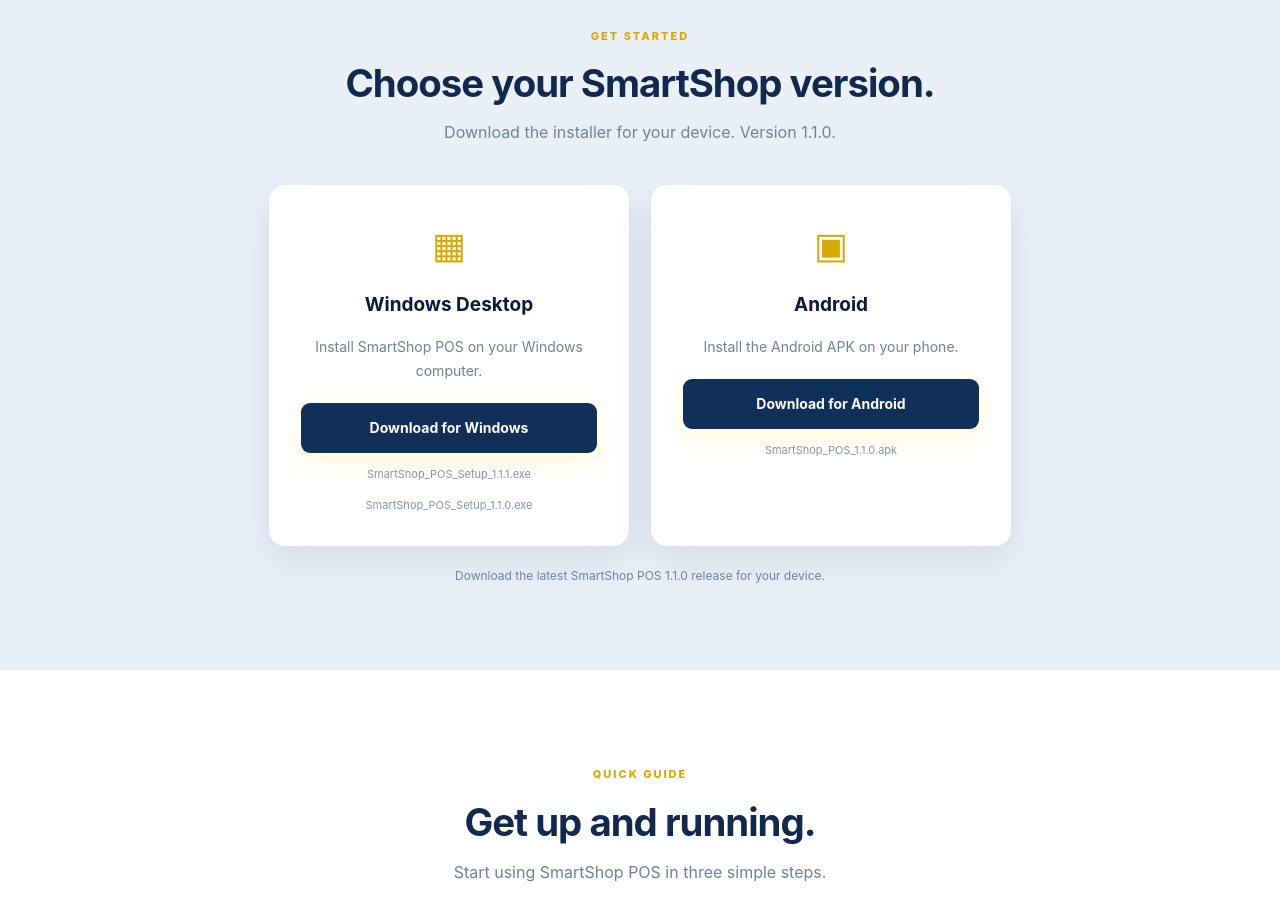
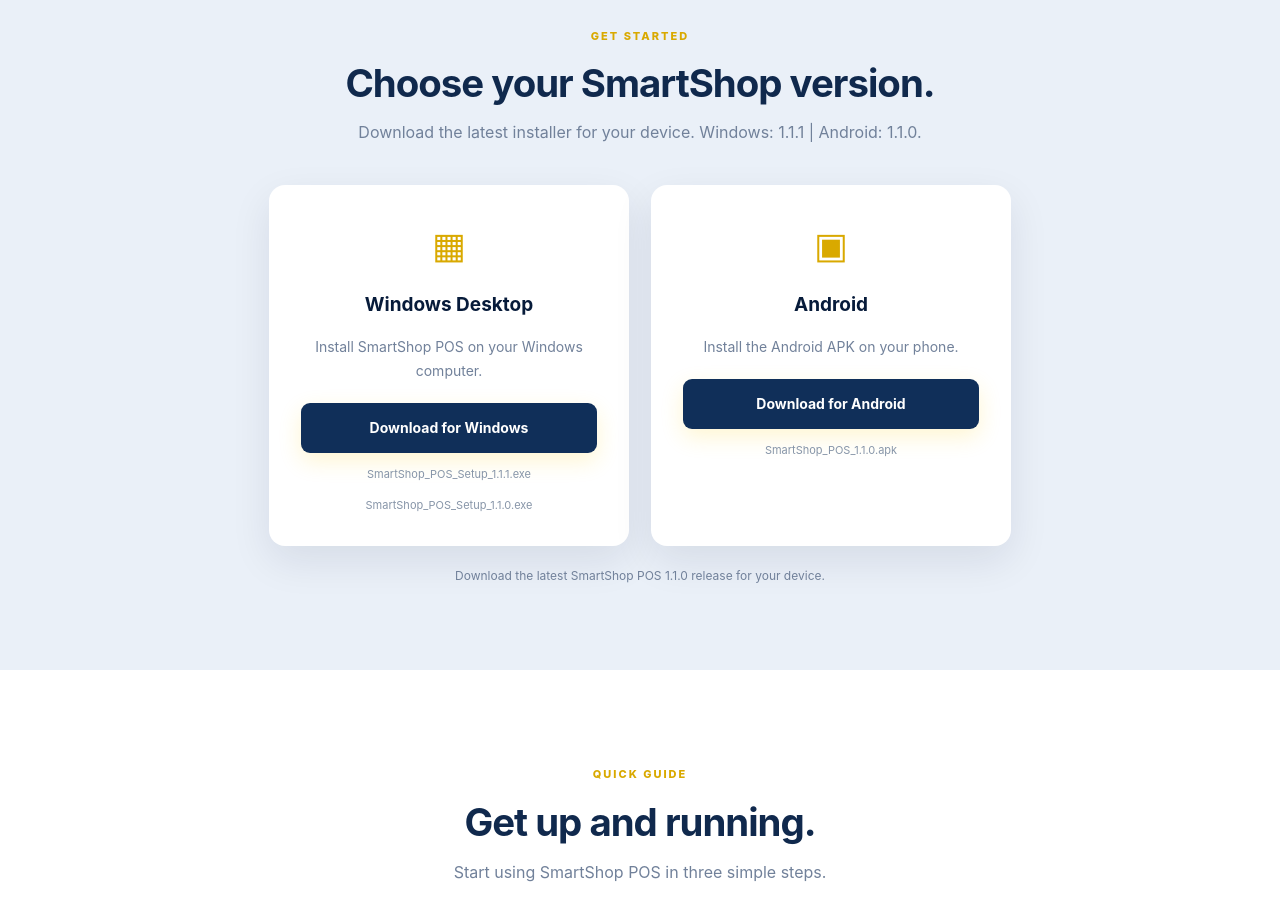
Before and after one commit to softtech797/smartshop-pos-website, a plain HTML site: page index.html in a window 1280 px wide. Shown: the part 1680-2597 px from the top of the page. Drawn offline with Linux system fonts and the light colour scheme.

Commit message:
Update download text for latest installer versions

```diff
--- a/index.html
+++ b/index.html
@@ -224,7 +224,8 @@ Choose your SmartShop version.
 <p data-en="Download the latest installer for your device.
 Windows: 1.1.1 | Android: 1.1.0."
 data-ur="اپنے ڈیوائس کے لیے انسٹالر ڈاؤن لوڈ کریں۔ ورژن 1.1.0۔">
-Download the installer for your device. Version 1.1.0.
+Download the latest installer for your device.
+Windows: 1.1.1 | Android: 1.1.0.
 </p>
 </div>
 
```
